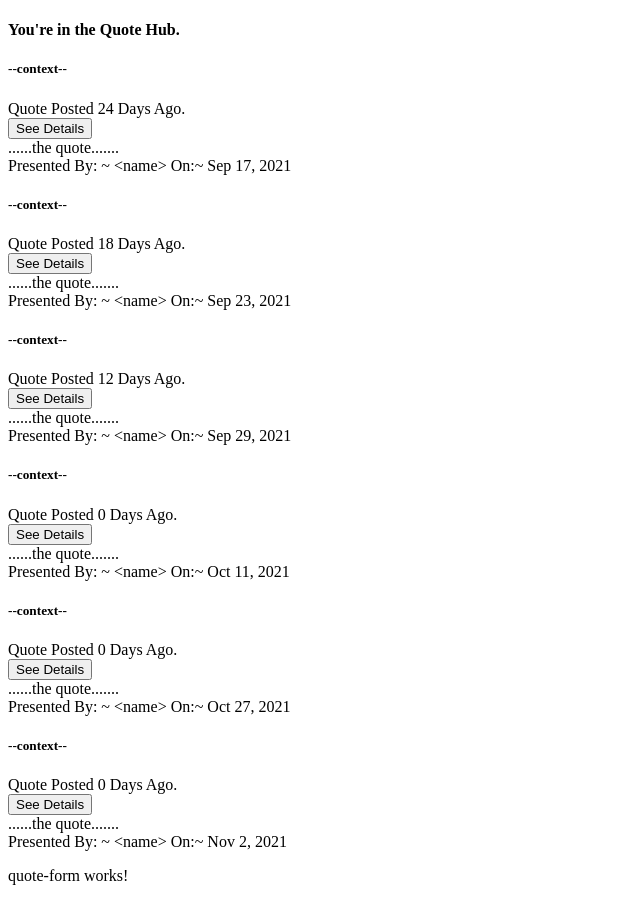
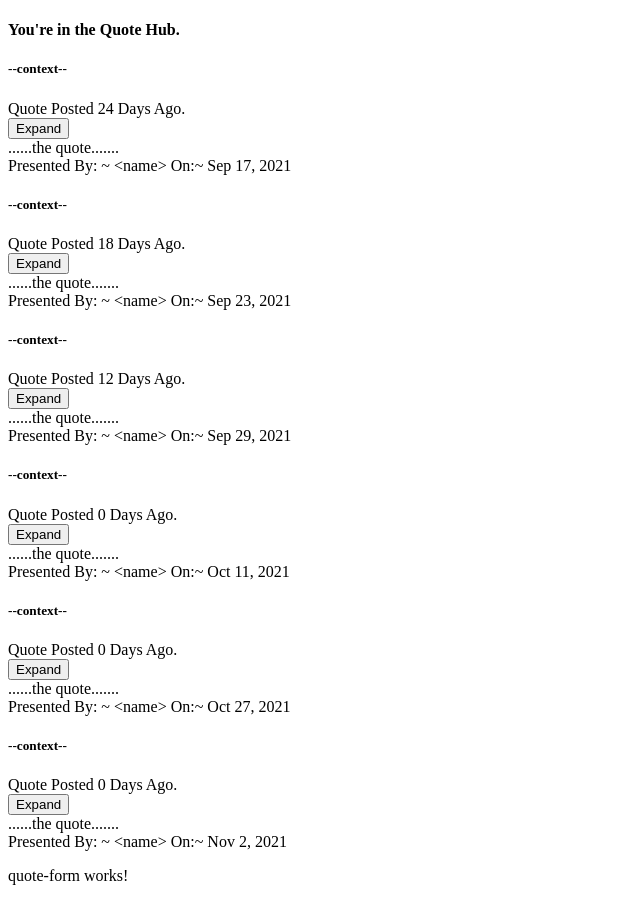
Before and after one commit to omololevy/Quote-Vote, an Angular app: page / in a window 1280 px wide. Shown: the whole page, without its empty margins (0-640 px from the left). Built offline with nearby package versions, Linux system fonts and the light colour scheme.

Commit message:
Add the expand button to toggle more deatils on click

```diff
--- a/src/app/quote/quote.component.html
+++ b/src/app/quote/quote.component.html
@@ -13,7 +13,7 @@
                                 Quote Posted <span id="date_posted">{{ quote.postDate|dateCount }} Days </span>Ago.
                             </div>
                             <div class="col-md-6">
-                                <button class="btn btn-primary" id="vote" (click)='toggleDetails(i)'>See Details</button>
+                                <button class="btn btn-primary" id="vote" (click)='toggleDetails(i)'>Expand</button>
                             </div>
                         </div>
                     </div>
```
